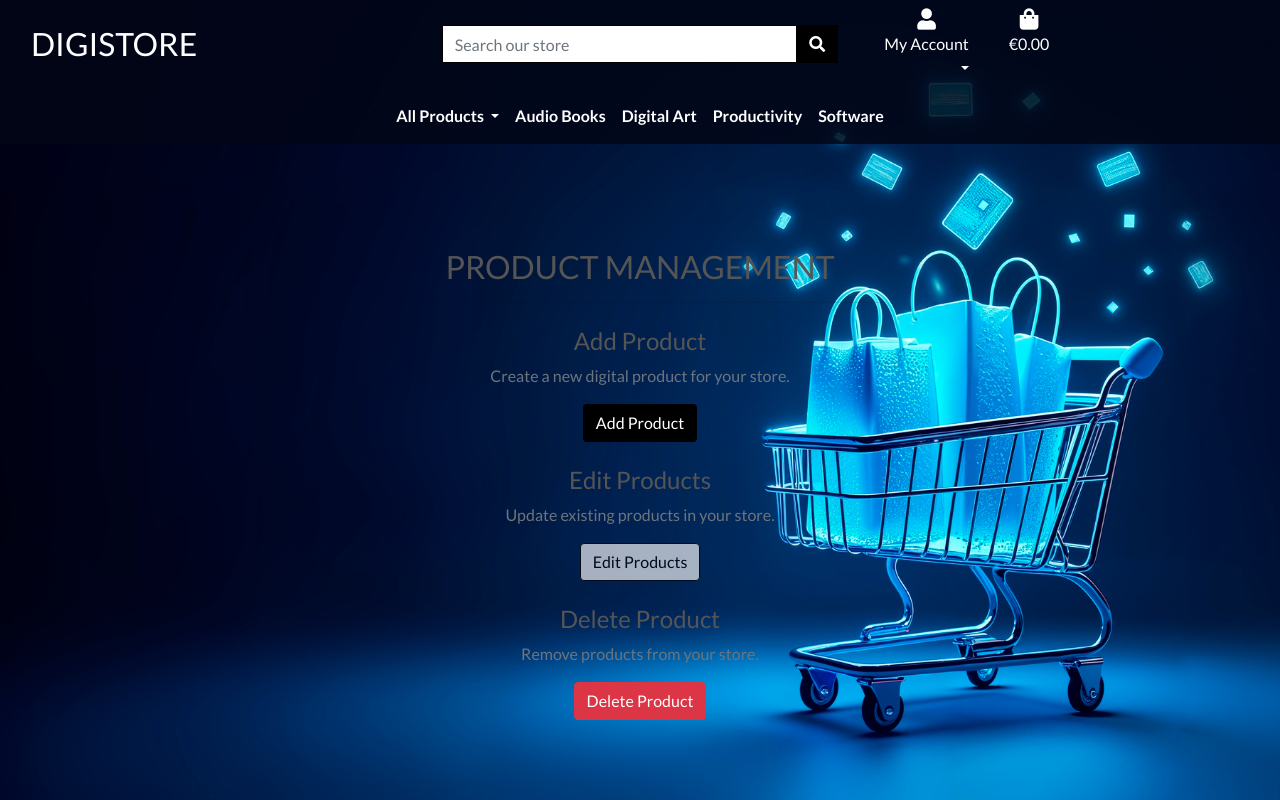
After one commit to collinsevan/DigiStore-PP5, a Django app: page /products/management/ in a window 1280 px wide. The commit adds this page. Run offline with Django 3.2, Linux system fonts and the light colour scheme; the visitor is signed in with stand-in values (Sample User, id 1); some libraries are stand-ins or nearby versions.

Commit message:
Add product management page and navigation

```diff
--- /dev/null
+++ b/products/templates/products/product_management.html
@@ -0,0 +1,46 @@
+{% extends "base.html" %}
+
+{% block content %}
+<div class="overlay"></div>
+<div class="container header-container">
+    <div class="row">
+        <div class="col text-center mt-3">
+            <h2 class="logo-font">Product Management</h2>
+            <hr class="w-50 mb-4">
+        </div>
+    </div>
+
+    <div class="row justify-content-center">
+        <div class="col-12 col-md-8 col-lg-6 text-center">
+
+            <!-- Add product section -->
+            <h4 class="mb-2">Add Product</h4>
+            <p class="text-muted">
+                Create a new digital product for your store.
+            </p>
+            <a href="{% url 'add_product' %}" class="btn btn-black mb-4">
+                Add Product
+            </a>
+
+            <!-- Edit product section -->
+            <h4 class="mb-2">Edit Products</h4>
+            <p class="text-muted">
+                Update existing products in your store.
+            </p>
+            <a href="#" class="btn btn-outline-black mb-4 disabled">
+                Edit Products
+            </a>
+
+            <!-- Delete product section -->
+            <h4 class="mb-2">Delete Product</h4>
+            <p class="text-muted">
+                Remove products from your store.
+            </p>
+            <a href="{% url 'delete_product_list' %}" class="btn btn-danger">
+                Delete Product
+            </a>
+
+        </div>
+    </div>
+</div>
+{% endblock %}
--- a/products/urls.py
+++ b/products/urls.py
@@ -4,9 +4,14 @@ from . import views
 
 urlpatterns = [
     path("", views.all_products, name="products"),
+    path("management/", views.product_management, name="product_management"),
     path("add/", views.add_product, name="add_product"),
     path("edit/<int:product_id>/", views.edit_product, name="edit_product"),
     path("delete/", views.delete_product_list, name="delete_product_list"),
-    path("delete/<int:product_id>/", views.delete_product, name="delete_product"),
+    path(
+        "delete/<int:product_id>/",
+        views.delete_product,
+        name="delete_product",
+    ),
     path("<int:product_id>/", views.product_detail, name="product_detail"),
 ]
--- a/products/views.py
+++ b/products/views.py
@@ -83,6 +83,21 @@ def product_detail(request, product_id):
     }
 
     return render(request, "products/product-detail.html", context)
+
+
+@login_required
+def product_management(request):
+    """
+    Display product management options for store owners.
+    """
+    if not request.user.is_superuser:
+        messages.error(
+            request,
+            "Sorry, only store owners can do that."
+        )
+        return redirect(reverse("home"))
+
+    return render(request, "products/product_management.html")
 
 
 @login_required
--- a/templates/base.html
+++ b/templates/base.html
@@ -24,7 +24,7 @@
     {% block extra_css %}{% endblock %}
 </head>
 
-<body>
+<body class="{% block body_class %}{% endblock %}">
 
     <header class="container-fluid fixed-top-desktop-only text-inverse">
 
@@ -61,19 +61,20 @@
                 <ul class="list-inline list-unstyled text-center text-lg-right my-0 d-none d-lg-inline-flex">
 
                     <li class="list-inline-item dropdown">
-                        <a class="nav-link text-inverse" href="#" id="user-options" data-toggle="dropdown"
-                            aria-haspopup="true" aria-expanded="false">
+                        <a class="nav-link text-inverse dropdown-toggle" href="#" id="user-options"
+                            data-toggle="dropdown" aria-haspopup="true" aria-expanded="false">
                             <div class="text-center">
                                 <i class="fas fa-user fa-lg"></i>
                                 <p class="my-0">My Account</p>
                             </div>
                         </a>
-                        <div class="dropdown-menu border-0" aria-labelledby="user-options">
+
+                        <div class="dropdown-menu dropdown-menu-right border-0" aria-labelledby="user-options">
                             {% if request.user.is_authenticated %}
                             {% if request.user.is_superuser %}
-                            <a href="#" class="dropdown-item">Product Management</a>
+                            <a href="{% url 'product_management' %}" class="dropdown-item">Product Management</a>
                             {% endif %}
-                            <a href="{% url 'profile' %} class="dropdown-item">My Profile</a>
+                            <a href="{% url 'profile' %}" class="dropdown-item">My Profile</a>
                             <a href="{% url 'account_logout' %}" class="dropdown-item">Logout</a>
                             {% else %}
                             <a href="{% url 'account_signup' %}" class="dropdown-item">Register</a>
```
